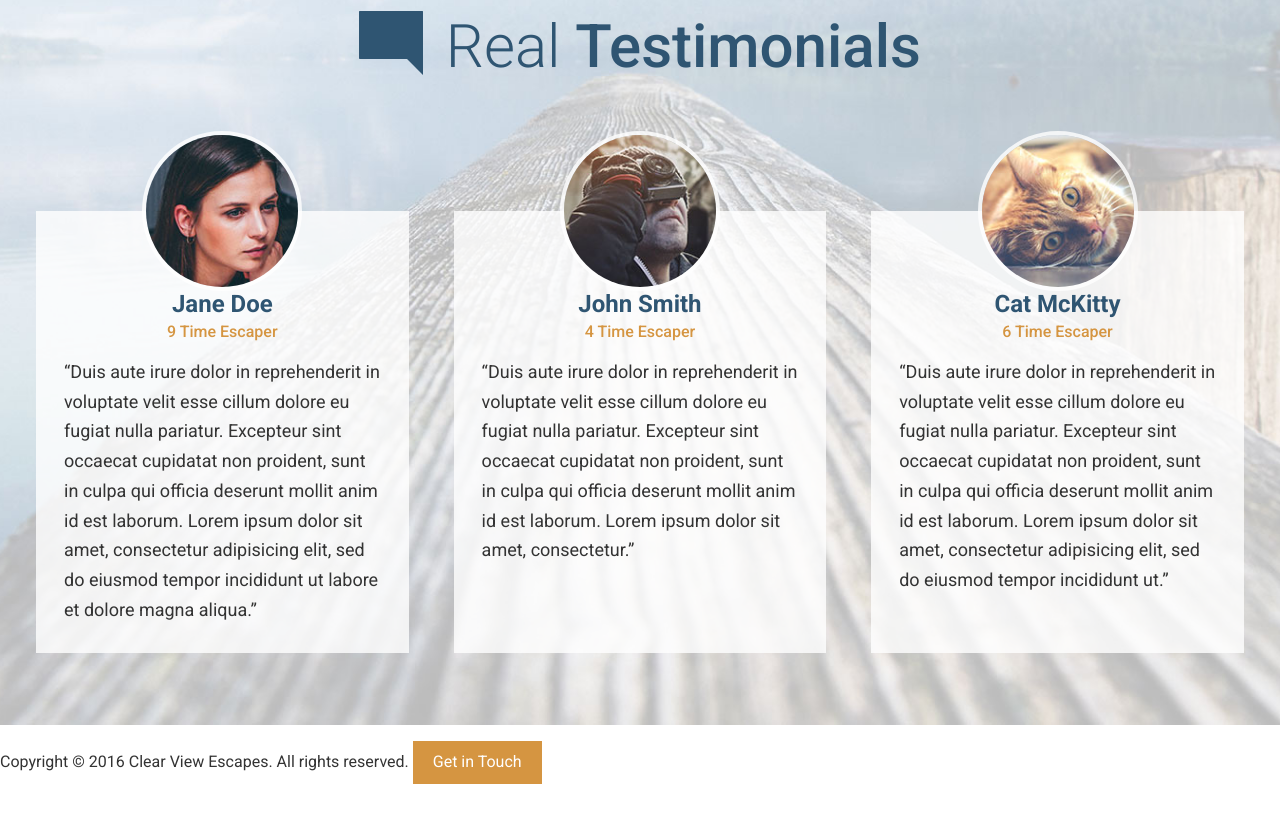
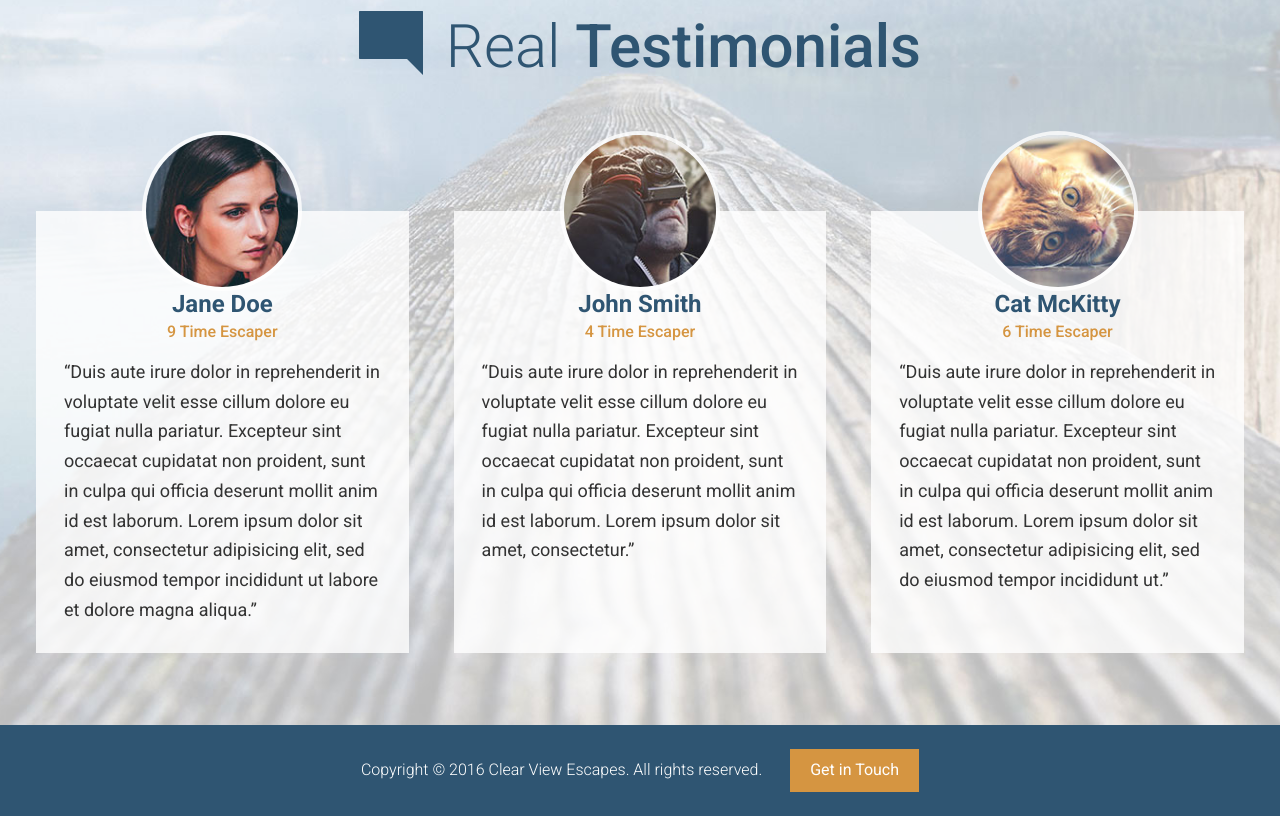
Before and after one commit to isakovnik99/travel-agency-site, a website: page app/index.html in a window 1280 px wide. Shown: the part 3147-3963 px from the top of the page. Drawn offline with Linux system fonts and the light colour scheme.

Commit message:
Finished styling the footer.

```diff
--- /dev/null
+++ b/app/assets/styles/modules/_site-footer.css
@@ -0,0 +1,18 @@
+.site-footer{
+    background-color: $mainBlue;
+    color: white;
+    padding:0.5rem;
+    text-align:center;
+
+    &__text{
+        display:block;
+        margin-bottom:1rem;
+        font-weight:300;
+
+        @mixin medium{
+            display:inline;
+            margin-bottom:0;
+            margin-right:1.5rem;
+        }
+    }
+}
--- a/app/assets/styles/styles.css
+++ b/app/assets/styles/styles.css
@@ -13,3 +13,4 @@
 @import "modules/_section-title";
 @import "modules/_feature-item";
 @import "modules/_testimonial";
+@import "modules/_site-footer";
--- a/app/index.html
+++ b/app/index.html
@@ -165,8 +165,10 @@
     </div>
     </div>
 
-  <footer>
-    <p>Copyright &copy; 2016 Clear View Escapes. All rights reserved. <a href="#" class="btn btn__orange">Get in Touch</a></p>
+  <footer class="site-footer">
+    <div class="wrapper">
+    <p><span class="site-footer__text">Copyright &copy; 2016 Clear View Escapes. All rights reserved. </span> <a href="#" class="btn btn__orange">Get in Touch</a></p>
+  </div>
   </footer>
 </body>
 </html>
--- a/app/temp/styles/styles.css
+++ b/app/temp/styles/styles.css
@@ -1077,3 +1077,25 @@ a{
         margin: .25rem 0 1rem 0;
 
     }
+
+.site-footer{
+    background-color: #2f5572;
+    color: white;
+    padding:0.5rem;
+    text-align:center;
+}
+
+.site-footer__text{
+        display:block;
+        margin-bottom:1rem;
+        font-weight:300;
+    }
+
+@media (min-width:800px){
+
+.site-footer__text{
+            display:inline;
+            margin-bottom:0;
+            margin-right:1.5rem
+    }
+        }
```
